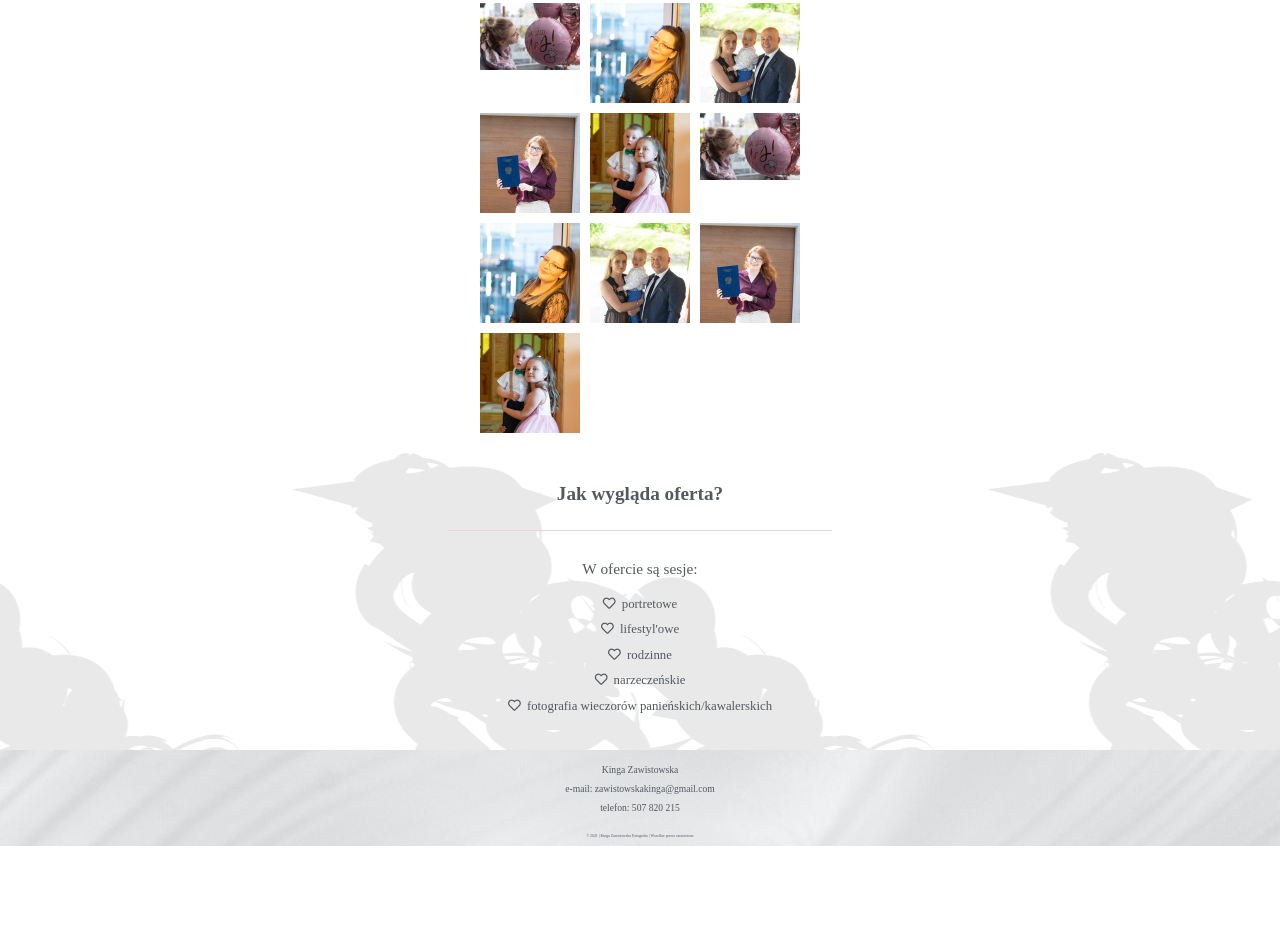
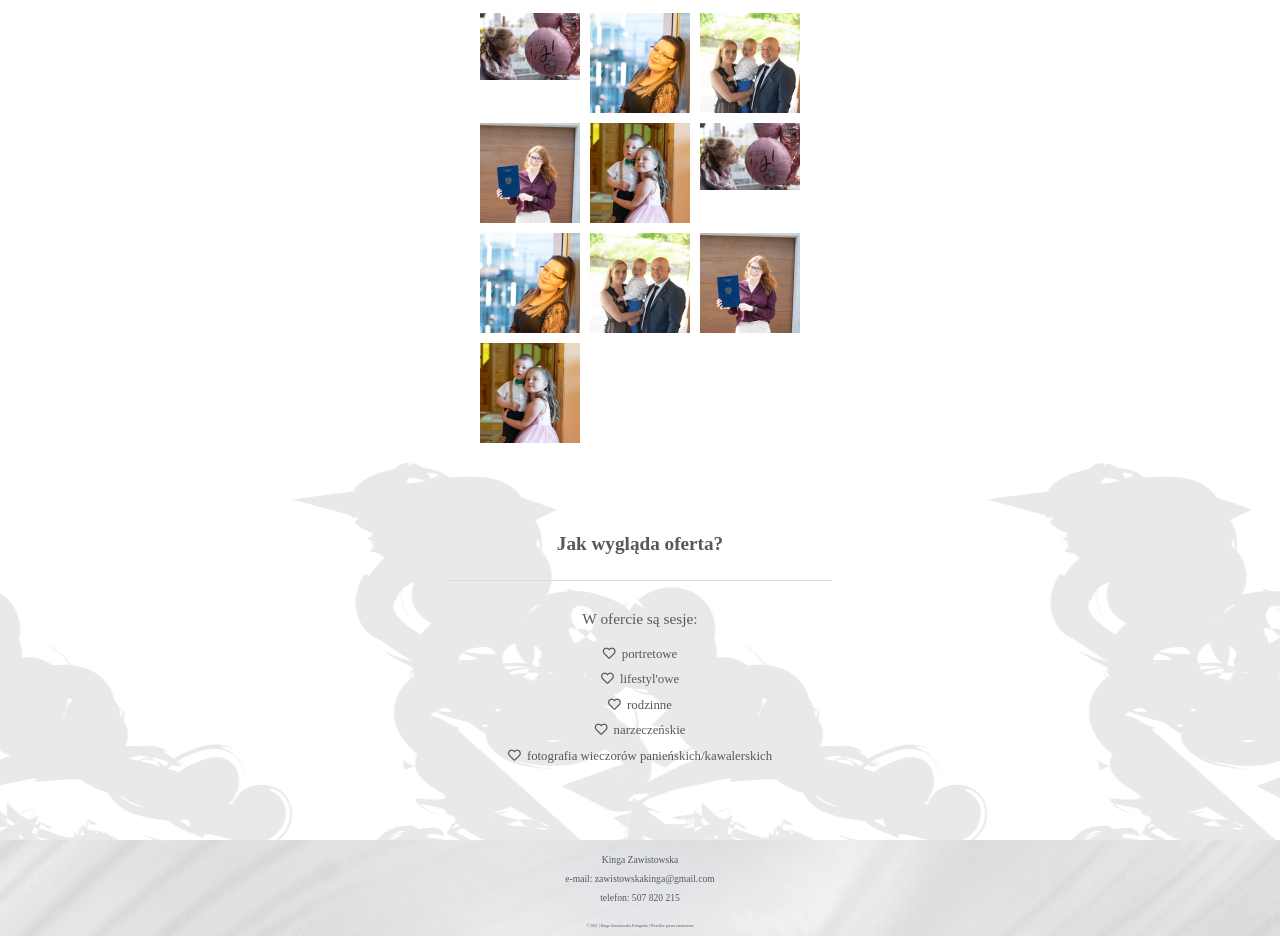
Before and after one commit to firststep-notlast/foto-page, a plain HTML site: page index.html in a window 1280 px wide. Shown: the part 1719-2655 px from the top of the page. Before the commit the page ends 2565 px from the top, so only its background shows below. Drawn offline with Linux system fonts and the light colour scheme; a web font is replaced by a local one.

Commit message:
mobile view

```diff
--- a/css/style.css
+++ b/css/style.css
@@ -141,6 +141,7 @@ body {
     background-position: center;
     background-repeat: no-repeat;
     background-size: cover;
+    font-family: var(--secondary_font);
     overflow: hidden;
 
 }
@@ -177,6 +178,7 @@ body {
     text-align: center;
     margin: auto;
     font-size: 0.8em;
+
 }
 
 .about_me_leaf {
@@ -201,9 +203,16 @@ body {
 .about_me_line {
     display: block;
     height: 2px;
-    width: 30vw;
+    width: 0vw;
     background-color: var(--primary);
     margin: 20px auto;
+    /* transform: translateX(-100vw); */
+    transition: 2s;
+}
+
+.about_me_line.active {
+    width: 30vw;
+    /* transform: translateX(0); */
 }
 
 .about_me_description {
@@ -214,7 +223,7 @@ body {
     max-height: 30vh;
     border-radius: 10%;
     box-shadow: 4px 4px 8px 4px var(--secondary);
-    margin: 30px auto;
+    margin: 30px auto 40px;
 }
 
 .about_me_arrow {
@@ -332,7 +341,7 @@ body {
 
 .offer {
     margin: auto;
-    padding: 30px;
+    padding: 70px;
     text-align: center;
     font-family: var(--secondary_font);
     background-image: url(../assets/img/tlotest.png);
@@ -343,9 +352,14 @@ body {
 .offer_line {
     display: block;
     height: 1px;
-    width: 30vw;
+    width: 0;
     background-color: var(--primary);
     margin: 25px auto;
+    transition: 2s;
+}
+
+.offer_line.active {
+    width: 30vw;
 }
 
 .offerlist {
@@ -363,6 +377,7 @@ body {
 }
 
 .contact {
+    font-family: var(--secondary_font);
     background-image: url(../assets/img/contact_background.jpg);
     padding-top: 10px;
     text-align: center;
--- a/index.html
+++ b/index.html
@@ -94,25 +94,8 @@
 </section>
 
 </main>
-
-<script src="js/script.js"></script>
 <script src="js/lightbox-plus-jquery.min.js"></script>
 <script src="jquery/jquery-3.6.0.min.js"></script>
-<script>
-// scrollowanie
-    $('.menu_list li').on('click', function(){
-      const goToSection = "#" + $(this).attr('class');
-      $('body, html').animate({
-            scrollTop:$(goToSection).offset().top
-        }, 1000),
-        bars()
-})
-function bars(){
-        $( '.menu_nav' ).removeClass( "show" )
-        $('.fa-bars').addClass("show")
-        $('.fa-times').removeClass("show")
-    }
-</script>
-
+<script src="js/script.js"></script>
 </body>
 </html>
--- a/js/script.js
+++ b/js/script.js
@@ -8,3 +8,36 @@ iconBurger.classList.toggle("show");
 iconX.classList.toggle("show");
 menu_nav.classList.toggle("show");
 })
+
+// scrollowanie
+$('.menu_list li').on('click', function(){
+    const goToSection = "#" + $(this).attr('class');
+    $('body, html').animate({
+          scrollTop:$(goToSection).offset().top
+      }, 1000),
+      bars()
+})
+function bars(){
+      $( '.menu_nav' ).removeClass( "show" )
+      $('.fa-bars').addClass("show")
+      $('.fa-times').removeClass("show")
+  }
+
+//   animacja linii
+$(document).on('scroll', function(){
+    const windowHeight = $(window).height();
+    const scrollValue = $(this).scrollTop();
+
+    const $aboutMeLine = $('.about_me_line');
+    const descriptionTopOffset=  $('.about_me_description').offset().top
+    const $offerLine = $('.offer_line');
+    const offerTopOffset=  $('.offerlist').offset().top
+
+    if (scrollValue > descriptionTopOffset - windowHeight) {
+              $aboutMeLine.addClass('active');
+      }
+
+      if (scrollValue > offerTopOffset - windowHeight) {
+        $offerLine.addClass('active');
+}
+})
```
